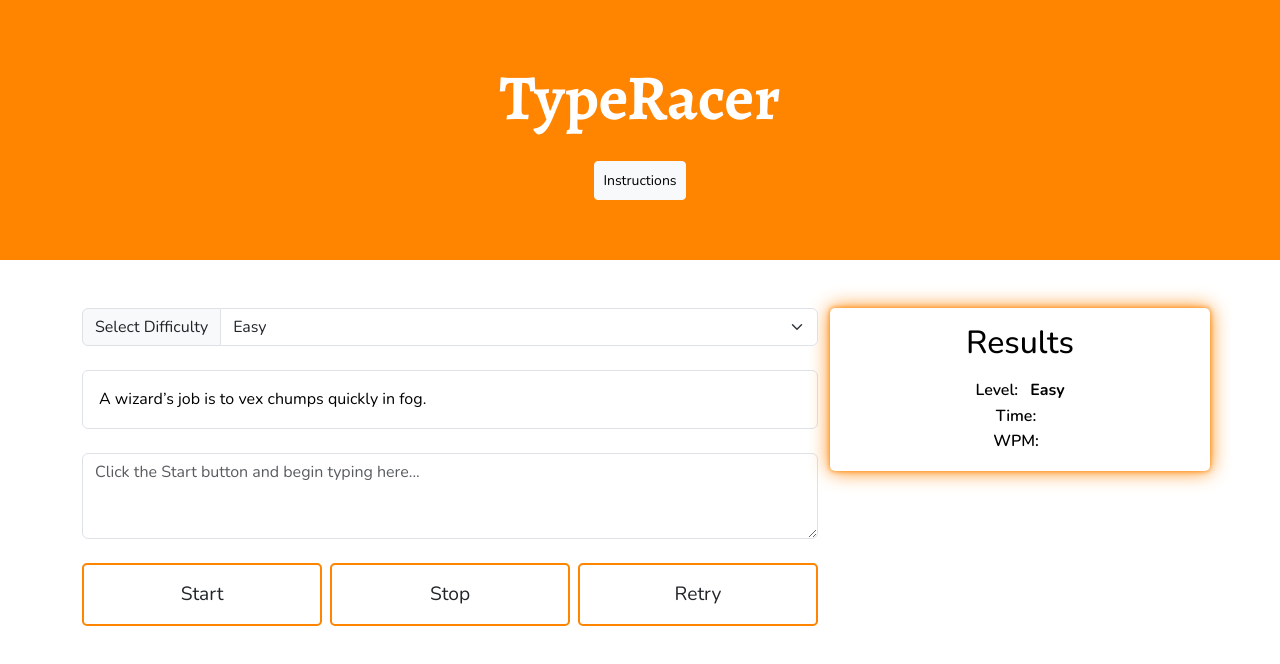
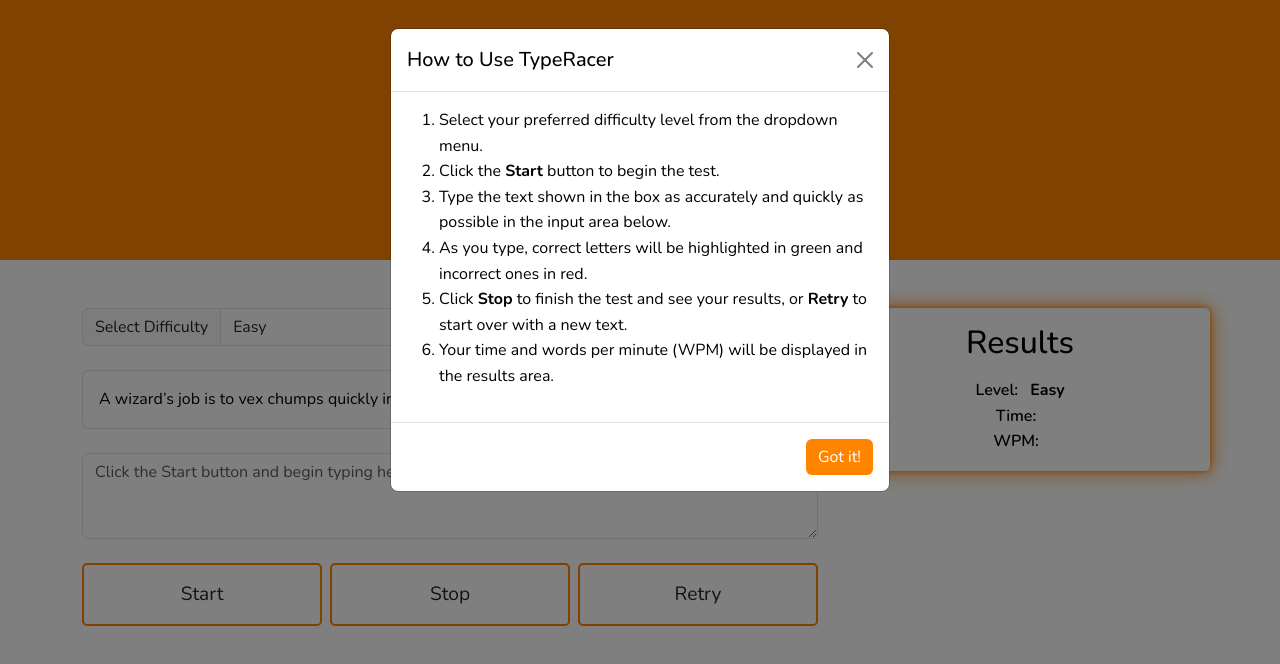
Before and after one commit to leilacsak/typeRacer, a plain HTML site: page index.html in a window 1280 px wide. Both pictures are taken after a click on the button "Instructions". Drawn offline with nearby package versions, Linux system fonts and the light colour scheme.

Commit message:
Add Instructions modal

```diff
--- a/assets/css/styles.css
+++ b/assets/css/styles.css
@@ -26,6 +26,12 @@
   width: 100%;
 }
 
+#gotItBtn {
+  background-color: #ff8400;
+  color: #ffffff;
+  border: none;
+}
+
 /*Test Area*/
 
 #startBtn,
--- a/assets/js/script.js
+++ b/assets/js/script.js
@@ -118,13 +118,13 @@
     const stopBtn = document.getElementById("stopBtn");
     const retryBtn = document.getElementById("retryBtn");
     const userInput = document.getElementById("userInput");
+    const heroButton = document.getElementById("hero-button");
 
     select.addEventListener("change", updateSampleText);
     startBtn.addEventListener("click", startTest);
     stopBtn.addEventListener("click", stopTest);
     retryBtn.addEventListener("click", retryTest);
 
-    // Optional: calculate WPM live as user types
     userInput.addEventListener("input", function () {
       if (startTime) {
         const now = Date.now();
@@ -134,7 +134,12 @@
       updateAccuracyFeedback();
     });
 
-    // Set initial text and level
+    // Show instructions modal on button click
+    heroButton.addEventListener("click", function () {
+      const modal = new bootstrap.Modal(document.getElementById('instructionsModal'));
+      modal.show();
+    });
+
     updateSampleText();
     updateAccuracyFeedback();
   });
--- a/index.html
+++ b/index.html
@@ -24,6 +24,68 @@
         Instructions
       </button>
     </header>
+
+    <!-- Instructions Modal -->
+    <div
+      class="modal fade"
+      id="instructionsModal"
+      tabindex="-1"
+      aria-labelledby="instructionsModalLabel"
+      aria-hidden="true"
+    >
+      <div class="modal-dialog">
+        <div class="modal-content">
+          <div class="modal-header">
+            <h5 class="modal-title" id="instructionsModalLabel">
+              How to Use TypeRacer
+            </h5>
+            <button
+              type="button"
+              class="btn-close"
+              data-bs-dismiss="modal"
+              aria-label="Close"
+            ></button>
+          </div>
+          <div class="modal-body">
+            <ol>
+              <li>
+                Select your preferred difficulty level from the dropdown menu.
+              </li>
+              <li>
+                Click the <strong>Start</strong> button to begin the test.
+              </li>
+              <li>
+                Type the text shown in the box as accurately and quickly as
+                possible in the input area below.
+              </li>
+              <li>
+                As you type, correct letters will be highlighted in green and
+                incorrect ones in red.
+              </li>
+              <li>
+                Click <strong>Stop</strong> to finish the test and see your
+                results, or <strong>Retry</strong> to start over with a new
+                text.
+              </li>
+              <li>
+                Your time and words per minute (WPM) will be displayed in the
+                results area.
+              </li>
+            </ol>
+          </div>
+          <div class="modal-footer">
+            <button
+              id="gotItBtn"
+              type="button"
+              class="btn"
+              data-bs-dismiss="modal"
+            >
+              Got it!
+            </button>
+          </div>
+        </div>
+      </div>
+    </div>
 
     <!-- Main Area: Test & Results -->
     <section class="main-area">
```
